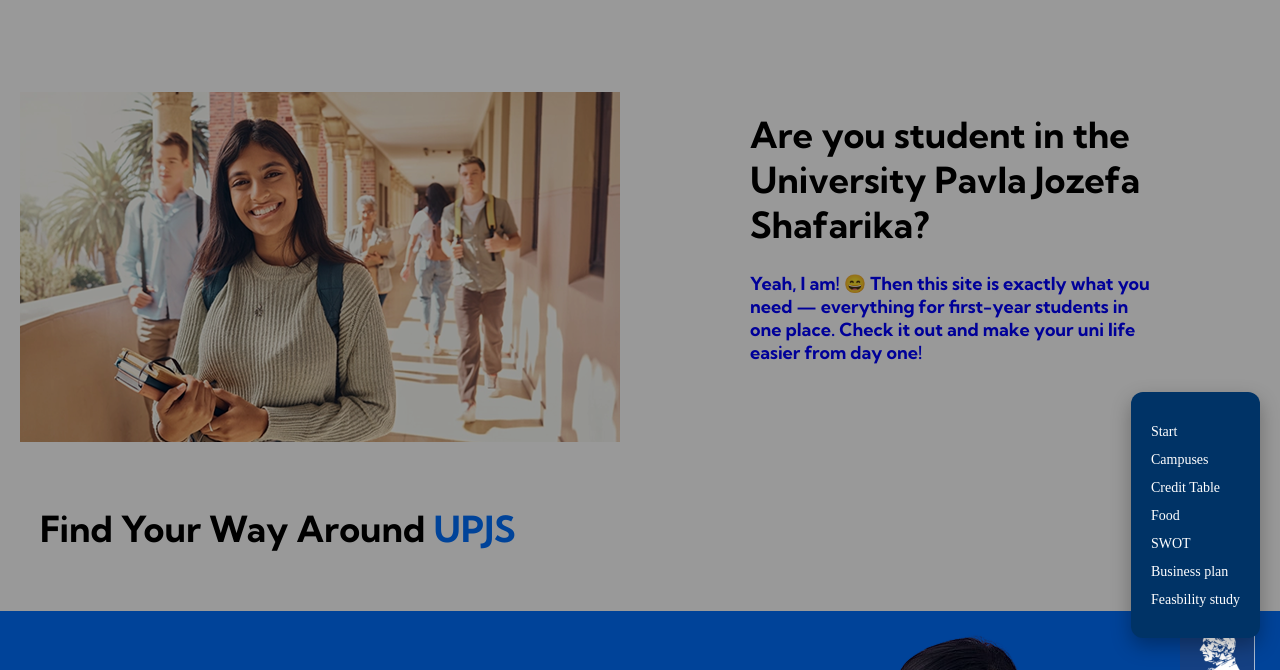
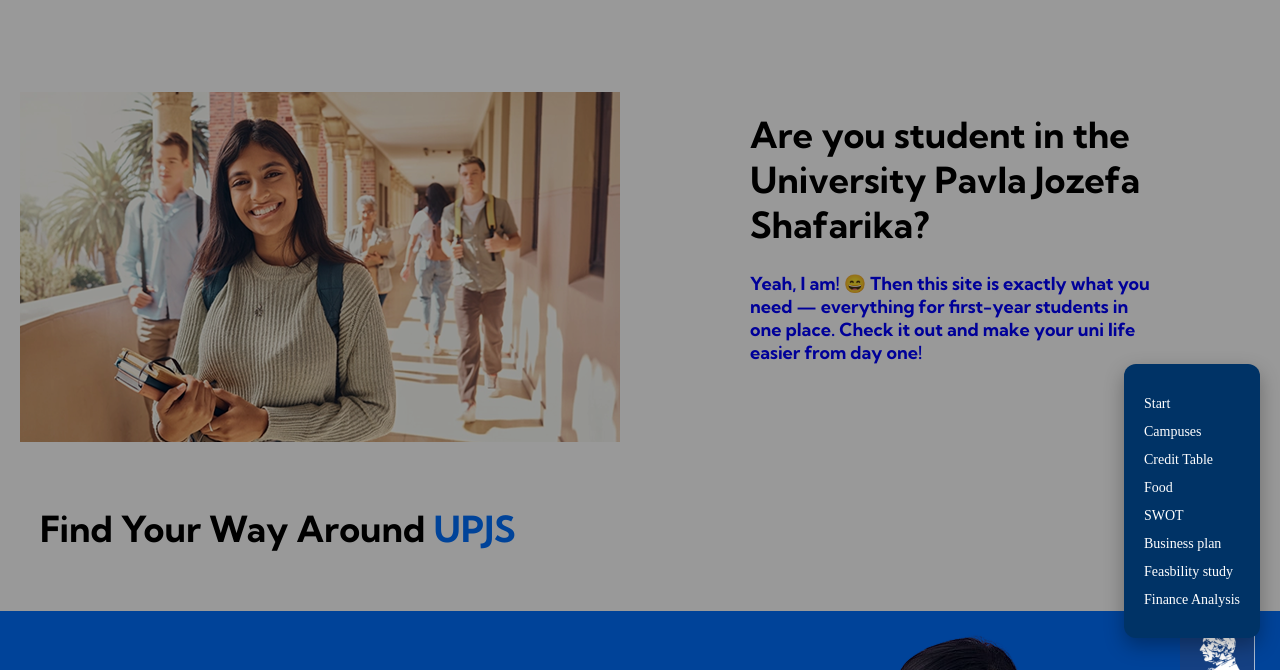
Before and after one commit to Kairzhan000/upjs, a website: page index.html in a window 1280 px wide. Both pictures are taken after a click on the element 1217 px from the left and 740 px from the top of the page. Shown: the part 82-752 px from the top of the page. Drawn offline with Linux system fonts and the light colour scheme; files whose address does not match are found by name.

Commit message:
Prezent add

```diff
--- a/index.html
+++ b/index.html
@@ -234,6 +234,7 @@
     <li><a href="./swot.html">SWOT</a></li>
     <li><a href="./biznes.html">Business plan</a></li>
     <li><a href="./feasbility.html">Feasbility study</a></li>
+    <li><a href="./finance.html">Finance Analysis</a></li>
 
   </ul>
 </div>
```
